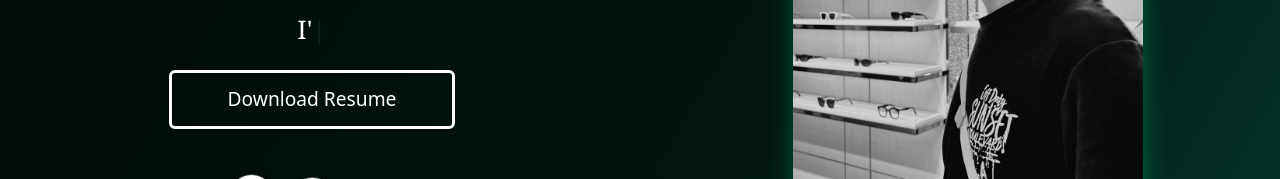
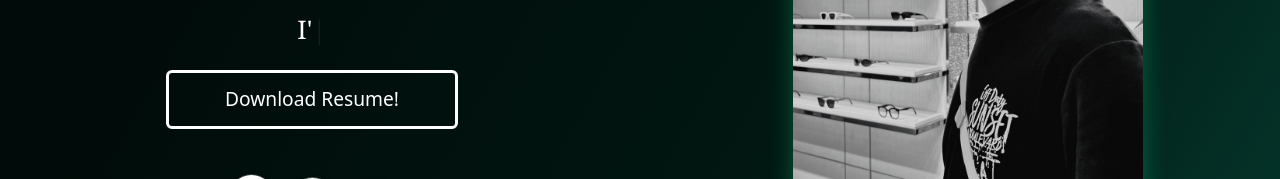
Before and after one commit to GlenPrz/PRZ_Portfolio, a React (Vite) app: page / in a window 1280 px wide. Shown: the part 408-587 px from the top of the page. Built offline with nearby package versions, Linux system fonts and the light colour scheme.

Commit message:
deleted:    public/Docs/GLEN PEREZ - Resume.pdf 	modified:   src/components/header.jsx

```diff
--- a/src/components/header.jsx
+++ b/src/components/header.jsx
@@ -39,7 +39,7 @@ const HeroSection = () => {
           className="btn btn-prim"
           download="GLEN PEREZ - Resume.pdf"
         >
-          Download Resume
+          Download Resume!
         </a>
         <div
           className="icon-container"
```
Also changed, not shown: 1 other file (tests, documents, lock files or other folders).
